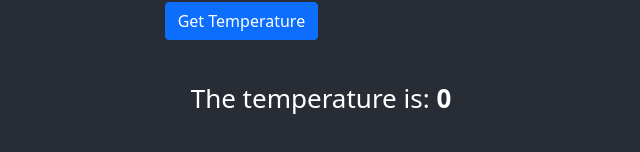
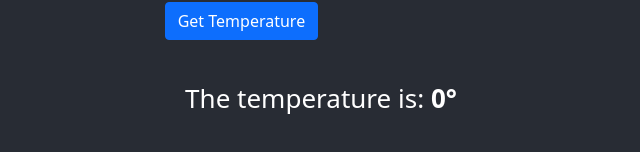
Before and after one commit to Jkatyan/weather-app, a React (Create React App) app: page / in a window 1280 px wide. Shown: the part 464-616 px from the top of the page, without its empty margins (319-959 px from the left). Built offline with nearby package versions, Linux system fonts and the light colour scheme.

Commit message:
Added text styling

```diff
--- a/src/App.js
+++ b/src/App.js
@@ -96,7 +96,7 @@ class App extends Component {
             </Button>
           </Form>
           <br />
-          <p>The temperature is: <b>{this.state.temperature} {this.state.checked_final}</b></p>
+          <p>The temperature is: <b>{this.state.temperature}° {this.state.checked_final}</b></p>
         </header>
       </div>
     );
```
